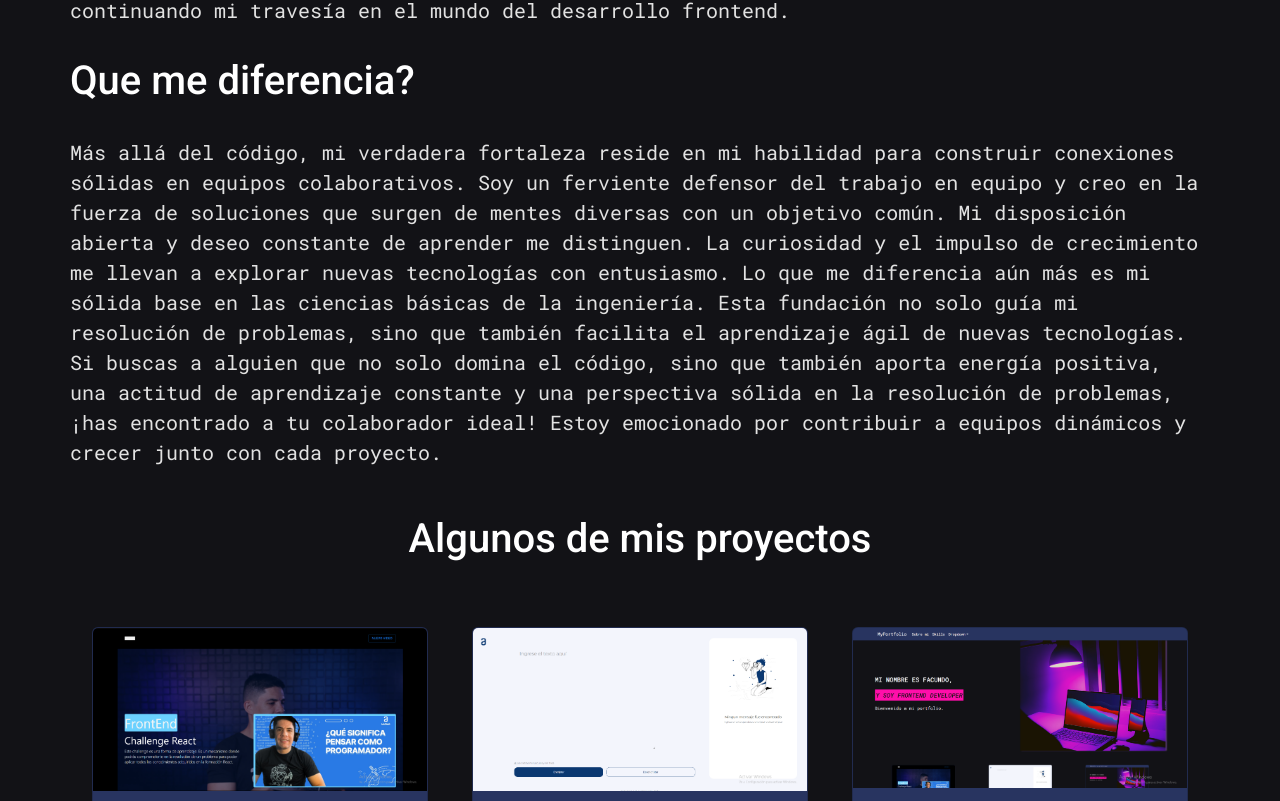
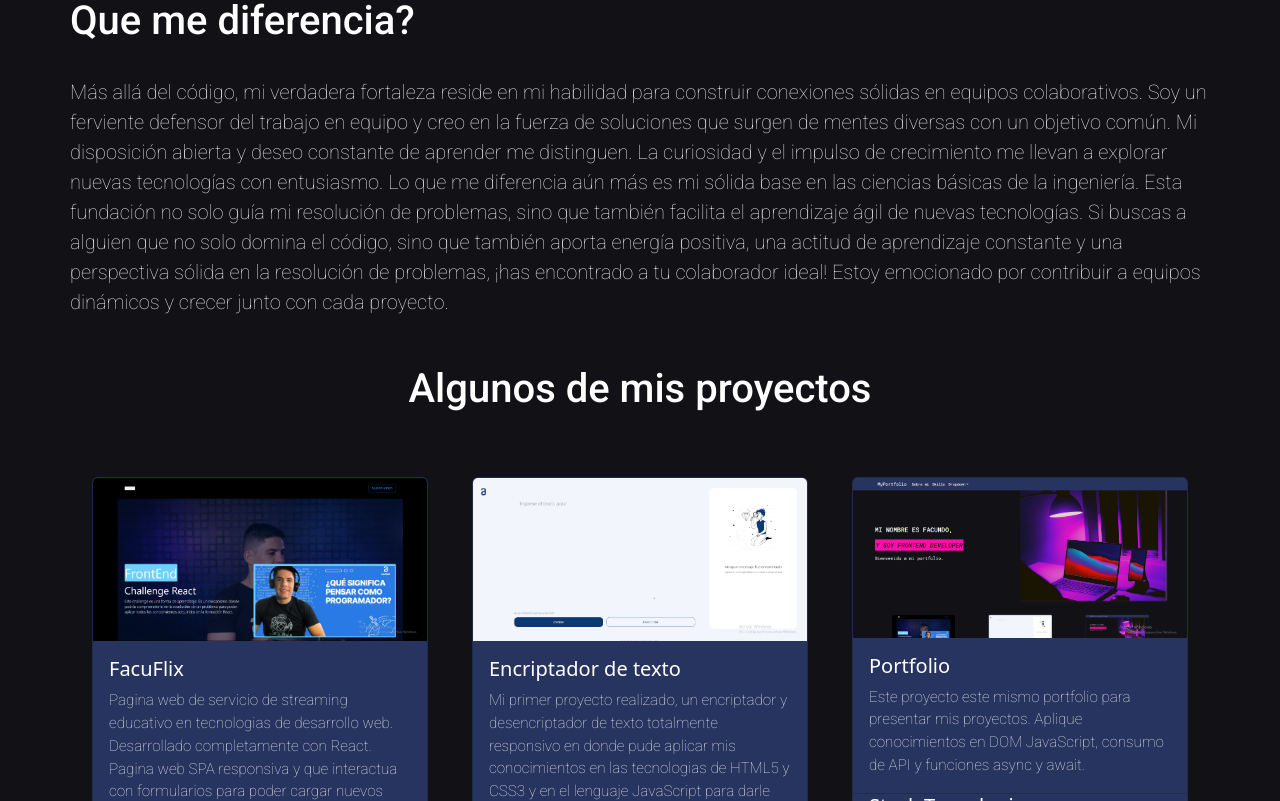
Before and after one commit to ffacuprato/Portfolio-React, a React (Create React App) app: page / in a window 1280 px wide. Shown: the part 839-1640 px from the top of the page. Built offline with nearby package versions, Linux system fonts and the light colour scheme.

Commit message:
version beta digamos 2

```diff
--- a/src/components/Experiencia/Experiencia.css
+++ b/src/components/Experiencia/Experiencia.css
@@ -15,6 +15,8 @@
     font-size: .75rem;
     color: #e2e2e2!important;
     font-weight: 100;
+    font-family: "Roboto";
+    font-size: .95rem;
 }
 .list-group-flush{
     padding: 0 var(--bs-card-spacer-x);
--- a/src/components/Experiencia/index.jsx
+++ b/src/components/Experiencia/index.jsx
@@ -13,7 +13,7 @@ margin: 2rem 0 0 0;
 display: flex;
 align-self: center;
 color: #FFF;
-font-family: 'Roboto', sans-serif;
+font-family: 'Roboto';
 `
 function Tarjeta(imagen,titulo,descripcion,tecnologias,linkRepositorio,linkDemo) {
     return (
--- a/src/components/SobreMi/index.jsx
+++ b/src/components/SobreMi/index.jsx
@@ -10,6 +10,7 @@ const AboutMe = () => {
         color: #e2e2e2;
         font-weight: 100;
         font-size: 1.25rem;
+        font-family: 'Roboto';
     `
 
     return <>
```
